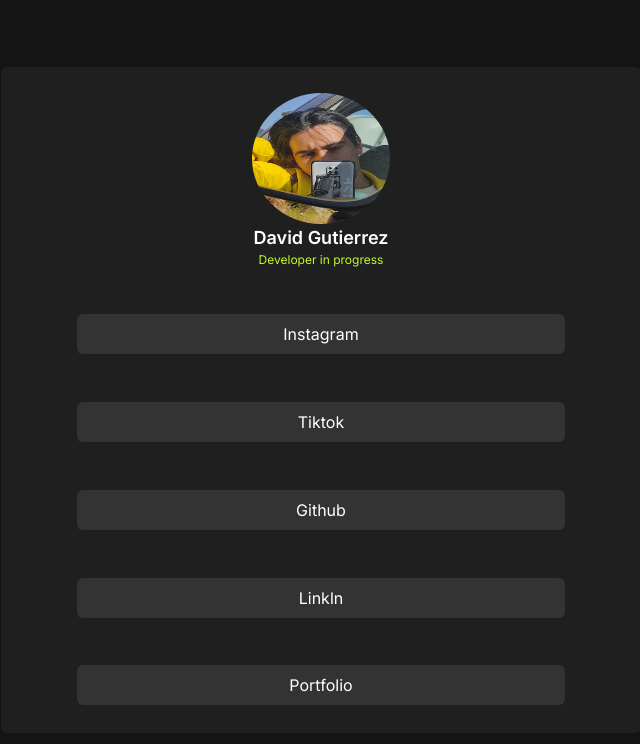
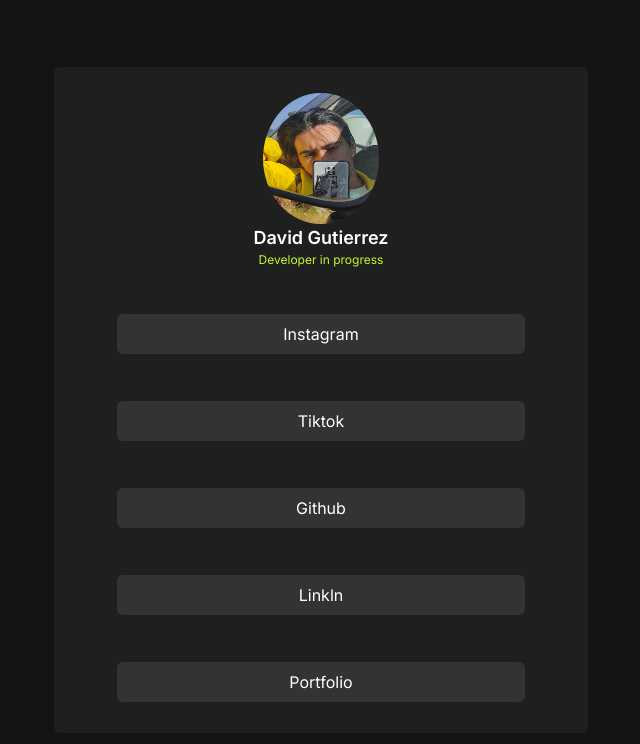
Before and after one commit to David2474/social-link, a React (Vite) app: page / in a window 1280 px wide. Shown: the top 744 px of the page, without its empty margins (319-959 px from the left). Built offline with nearby package versions, Linux system fonts and the light colour scheme.

Commit message:
add changes in cards

```diff
--- a/src/App.jsx
+++ b/src/App.jsx
@@ -4,7 +4,7 @@
 function App() {
 
   return (
-    <section className="text-white py-1 bg-Dark-Grey md:w-6/12 w-11/12  flex flex-col font-inter items-center justify-center h-5/6 rounded-md">
+    <section className="text-white py-1 bg-Dark-Grey md:w-5/12 w-10/12  flex flex-col font-inter items-center justify-center h-5/6 rounded-md">
       <div className="w-5/6 h-1/3 flex flex-col  items-center justify-center">
         <img
           src="../public/profile-david.jpg"
@@ -15,7 +15,7 @@
         </div>
       </div>
 
-      <div className="flex flex-col items-center justify-around h-4/6 w-5/6">
+      <div className="flex flex-col items-center pb-1 justify-around h-4/6 w-5/6">
         <UsersLinks/>
       </div>
     </section>
--- a/src/components/UsersLinks.jsx
+++ b/src/components/UsersLinks.jsx
@@ -26,7 +26,7 @@
     {
       id: 5,
       title: 'Portfolio',
-      link:'https://65c023f3ccf320bd34db2b03--porfolio-david.netlify.app/'
+      link:'https://davidgutierrez5.netlify.app/'
     }
   ]
 
```
